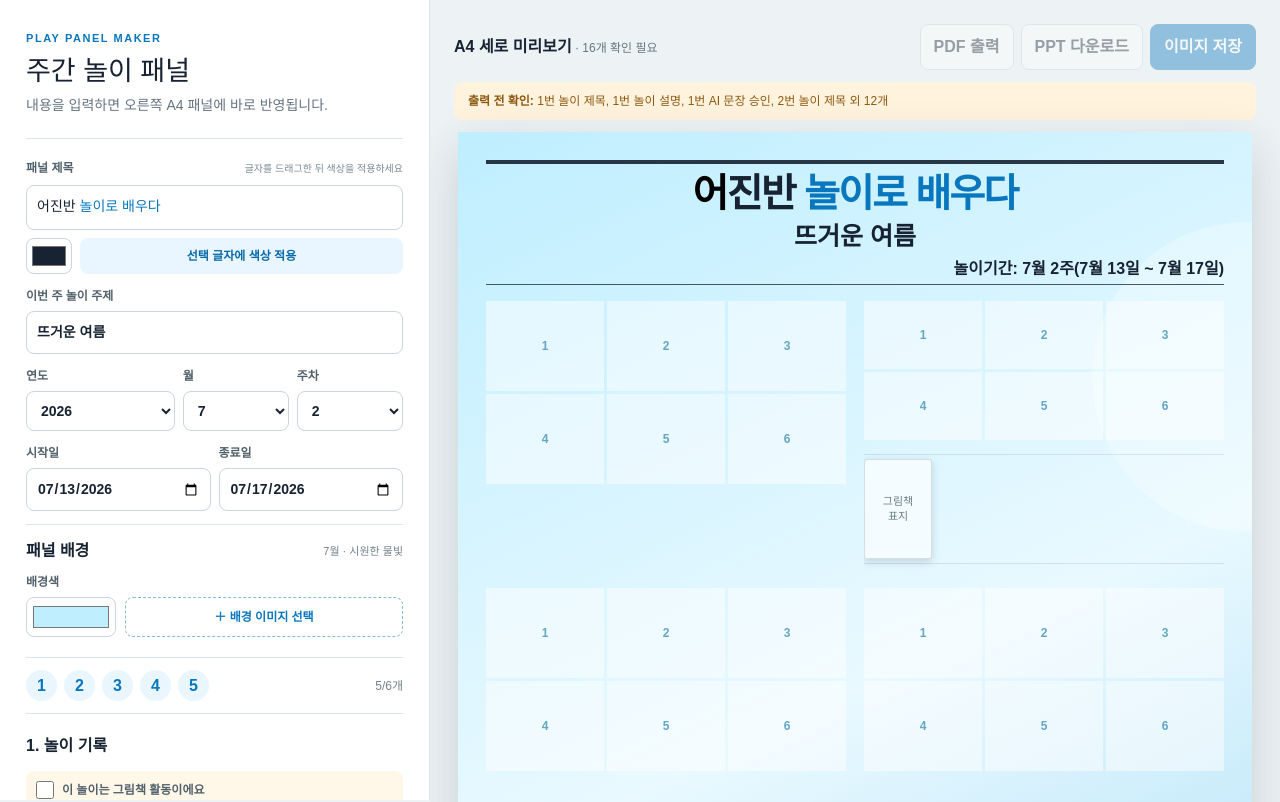
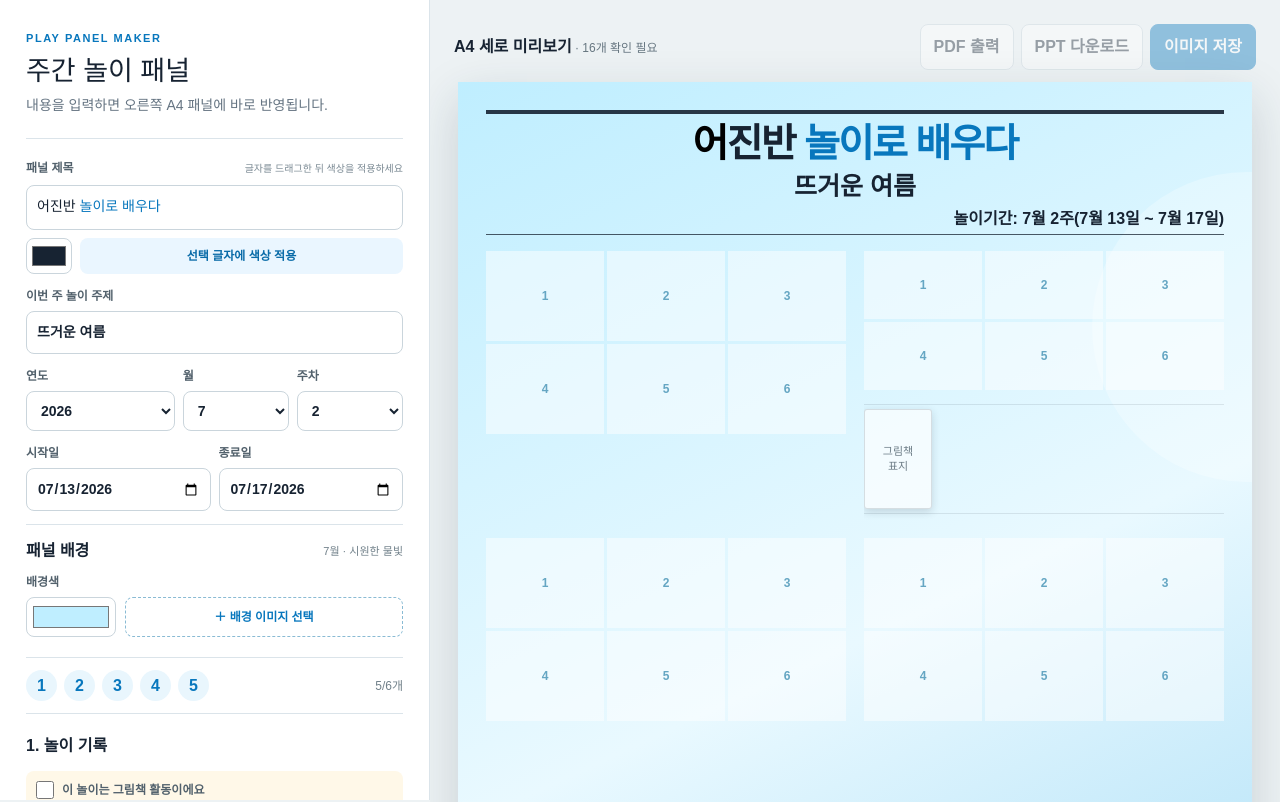
Before and after one commit to rkdusl0727-beep/playpanal-maker, a Next.js app: page / in a window 1280 px wide. Shown: the top 802 px of the page. Built offline with nearby package versions, Linux system fonts and the light colour scheme; a web font is replaced by a local one.

Commit message:
Remove detailed pre-export warning banner

```diff
--- a/app/page.tsx
+++ b/app/page.tsx
@@ -386,7 +386,6 @@ export default function Home() {
 
     <section className="preview-area">
       <div className="toolbar no-print"><div><strong>A4 세로 미리보기</strong><span>{missing.length?` · ${missing.length}개 확인 필요`:" · 출력 준비 완료"}</span></div><div><button disabled={!!missing.length} onClick={()=>window.print()}>PDF 출력</button><button disabled={!!missing.length} onClick={exportPpt}>PPT 다운로드</button><button className="primary" disabled={!!missing.length} onClick={exportPng}>이미지 저장</button></div></div>
-      {!!missing.length&&<div className="missing no-print"><b>출력 전 확인:</b> {missing.slice(0,4).join(", ")}{missing.length>4&&` 외 ${missing.length-4}개`}</div>}
       <article className="panel" ref={panelRef} style={{background:backgroundImage?`url(${backgroundImage})`:backgroundCss,backgroundSize:"cover",backgroundPosition:`${backgroundX}% ${backgroundY}%`}}>
         <header className="panel-header"><div><h2 dangerouslySetInnerHTML={{__html:titleHtml}}/><h3>{theme}</h3></div><p>놀이기간: {month}월 {week}주({pretty(start)} ~ {pretty(end)})</p></header>
         <div className="panel-grid">{plays.map((p,i)=><section className={`play-card card-${i} ${p.isBookPlay?"has-book-card":""}`} key={p.id}>
```
